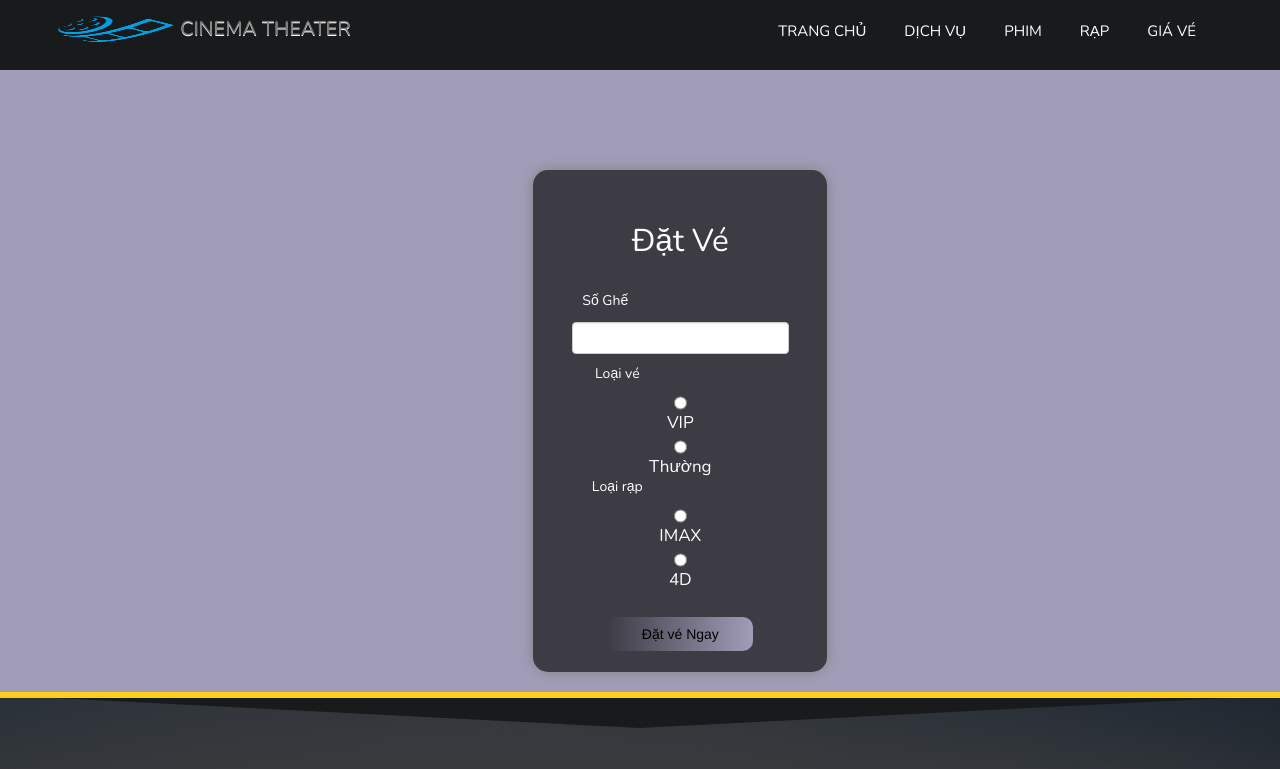
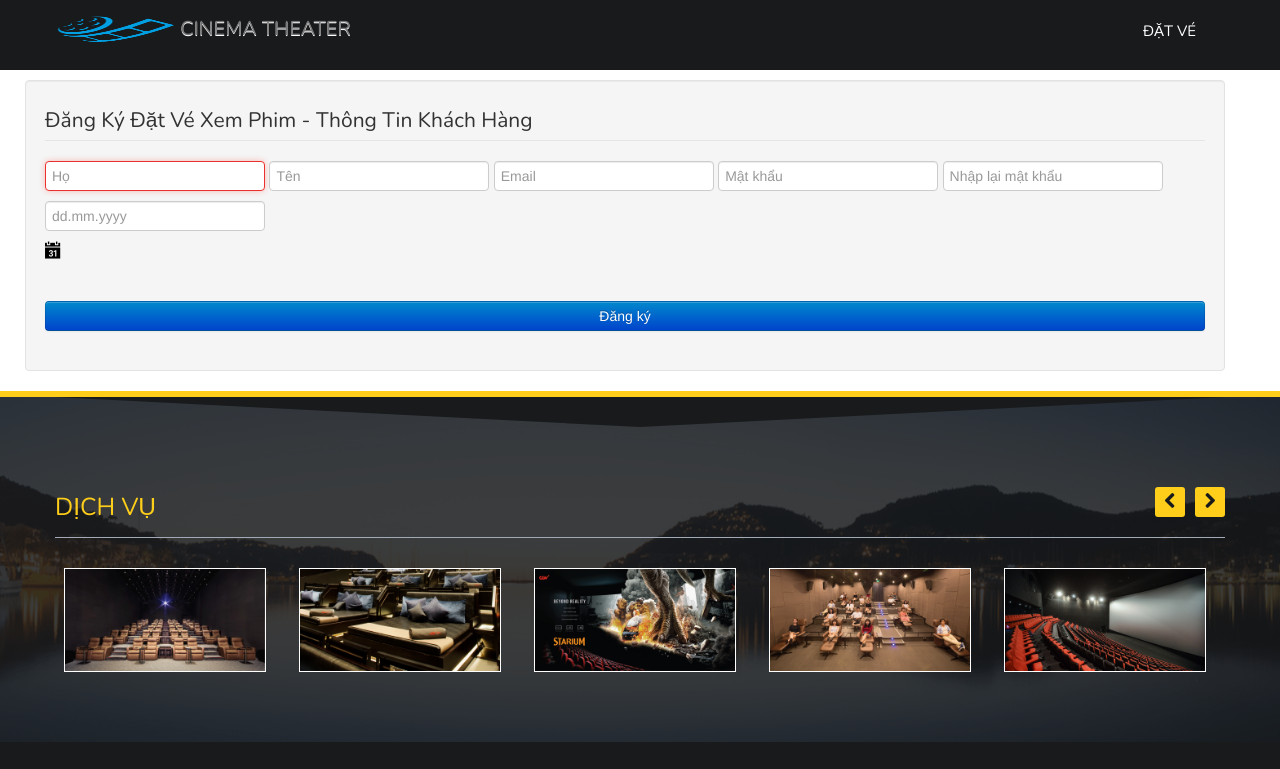
Before and after one commit to tracymillence/Cinema, a plain HTML site: page datve.html in a window 1280 px wide. Shown: the top 769 px of the page. Drawn offline with nearby package versions, Linux system fonts and the light colour scheme; some packages are replaced by stand-ins of ours.

Commit message:
Thêm đặt vé

```diff
--- a/css/style-datve.css
+++ b/css/style-datve.css
@@ -1,63 +1,10 @@
-.to {
-    background-color: #a19db9;
-    display: grid;
-    grid-template-columns: repeat(12,1fr);
-    grid-template-rows: minmax(100px,auto);
+body {
+    color: black;
+}
+.form-control {
+    margin-bottom: 10px;padding-top: 0px;
 }
 
-form {
-    border: 1px solid #80808000;
-    grid-column: 6/9;
-    grid-row: 3;
-    height: 500px;
-    width: 292px;
-    display: flex;
-    flex-direction: column;
-    align-items: center;
-    position: relative;
-    border-radius: 15px;
-    box-shadow: 0px 0px 14px 0px grey;
-    background-color: #3d3b44;
+.login-screen-bg {
+    background-color: #EFEFEF;padding-top: 0px;
 }
-h2 {
-    margin-top: 50px;
-    margin-bottom: 30px;
-}
-i.fab.fa-app-store-ios {
-    display: block;
-    margin-bottom: 50px;
-    font-size: 28px;
-}
-
-label {
-    margin-left: -126px;
-    display: block;
-    font-weight: lighter;
-
-}
-input{
-    display: block;
-    border-bottom: 2px solid #00BCD4;
-    margin-top: 6px;
-    margin-bottom: 10px;
-    outline-style: none;
-}
-input[type="text"] {
-    padding: 5px;
-    width: 70%;
-}
-
-input#submit {
-    padding: 7px;
-    width: 50%;
-    border-radius: 10px;
-    border: none;
-    position: absolute;
-    bottom: 10px;
-    cursor: pointer;
-    background: linear-gradient(to right, #3d3b44, #a19db9);
-}
-input#submit:hover{
-
-    background: linear-gradient(to right, #fc466b, #3f5efb);
-}
--- a/css/style.css
+++ b/css/style.css
@@ -27,7 +27,7 @@ h1 {
 p {
     padding: 10px;
     font-weight: 100;
-    color: #fff;
+    color: #ffffff;
 }
 .navbar {
     background: #181A1C;
@@ -347,7 +347,7 @@ p {
     color: #FECE1A;
 }
 .primary-section h1 {
-    color:#FFF;
+    color:#fff;
 }
 .secondary-section {
     background: #3d3b44;
@@ -356,7 +356,7 @@ p {
     border-bottom: 1px solid #181A1C;
 }
 .secondary-section h1, .secondary-section .title p {
-    color: #181A1C;
+    color: #fff;
 }
 /* Third section use bacground image */
 .third-section {
--- a/datve.html
+++ b/datve.html
@@ -4,7 +4,7 @@
 <head>
     <meta charset=utf-8>
     <meta name="viewport" content="width=device-width, initial-scale=1.0">
-    <title>Pluton Theme by BraphBerry.com</title>
+    <title>Đặt Vé Xem Phim Online</title>
     <!-- Load Roboto font -->
     <link href="https://fonts.googleapis.com/css?family=Nunito&display=swap" rel="stylesheet">
     <!-- <link href='http://fonts.googleapis.com/css?family=Roboto:400,300,700&amp;subset=latin,latin-ext' rel='stylesheet' type='text/css'> -->
@@ -37,19 +37,10 @@
                     <!-- This is website logo -->
                     CINEMA THEATER
                 </a>
-                <!-- Navigation button, visible on small resolution -->
-                <button type="button" class="btn btn-navbar" data-toggle="collapse" data-target=".nav-collapse">
-                    <i class="icon-menu"></i>
-                </button>
                 <!-- Main navigation -->
                 <div class="nav-collapse collapse pull-right">
                     <ul class="nav" id="top-navigation">
-                        <li class="active"><a href="index.html">Trang Chủ</a></li>
-                        <li><a href="#service">Dịch Vụ</a></li>
-                        <li><a href="#portfolio">Phim</a></li>
-                        <li><a href="#about">Rạp</a></li>
-                        <li><a href="#price">Giá Vé</a></li>
-                        <!-- <li><a href="#contact">Liên Hệ</a></li> -->
+                        <li><a href="">Đặt Vé</a> </li>
                     </ul>
                 </div>
                 <!-- End main navigation -->
@@ -57,21 +48,35 @@
         </div>
     </div>
 
-    <div class="to">
-        <form action="">
-            <h2>Đặt Vé</h2>
-            <!-- <i class="fab fa-app-store-ios"></i> -->
-            <label style="margin-left: -150px;">Số Ghế</label>
-            <input type="text" name="soghe">
-            <label>Loại vé</label>
-            <input type="radio" value="VIP" class="radio">VIP
-            <input type="radio" value="Thường" class="radio">Thường
-            <label>Loại rạp</label>
-            <input type="radio" value="IMAX" class="radio">IMAX
-            <input type="radio" value="4D" class="radio">4D
-            <input id="submit" type="submit" name="submit" value="Đặt vé Ngay">
-        </form>
-
+    <div class="container">
+        <h1 class="text-center"></h1>
+        <div class="row">
+            <div class="col-xs-12 col-sm-12 col-md-4 well well-sm col-md-offset-4">
+                <legend> Đăng Ký Đặt Vé Xem Phim - Thông Tin Khách Hàng </legend>
+                <form action="" method="post" class="form" role="form">
+                    <input class="form-control" name="firstname" placeholder="Họ" required="" autofocus="" type="text">
+                    <input class="form-control" name="lastname" placeholder="Tên" required="" type="text">
+                    <input class="form-control" name="youremail" placeholder="Email" type="email">
+                    <input class="form-control" name="password" placeholder="Mật khẩu" type="password">
+                    <input class="form-control" name="retypepassword" placeholder="Nhập lại mật khẩu" type="password">
+                    <br>
+                    <div class="form-group">
+                        <div id="filterDate2">
+                            <!-- Datepicker as text field -->
+                            <div class="input-group date" data-date-format="dd.mm.yyyy">
+                                <input type="text" class="form-control" placeholder="dd.mm.yyyy">
+                                <div class="input-group-addon">
+                                    <i class="icon-calendar"></i>
+                                </div>
+                            </div>
+                        </div>
+                    </div>
+                    <br>
+                    <br>
+                    <button class="btn btn-lg btn-primary btn-block" type="submit"> Đăng ký</button>
+                </form>
+            </div>
+        </div>
     </div>
 
 
@@ -126,7 +131,6 @@
         </div>
     </div>
     <div class="footer">
-
         <p>@ 2019 by Thuy Hoang & An Dao</p>
     </div>
     </div>
```
Also changed, not shown: index.html (+9 -2 lines).
